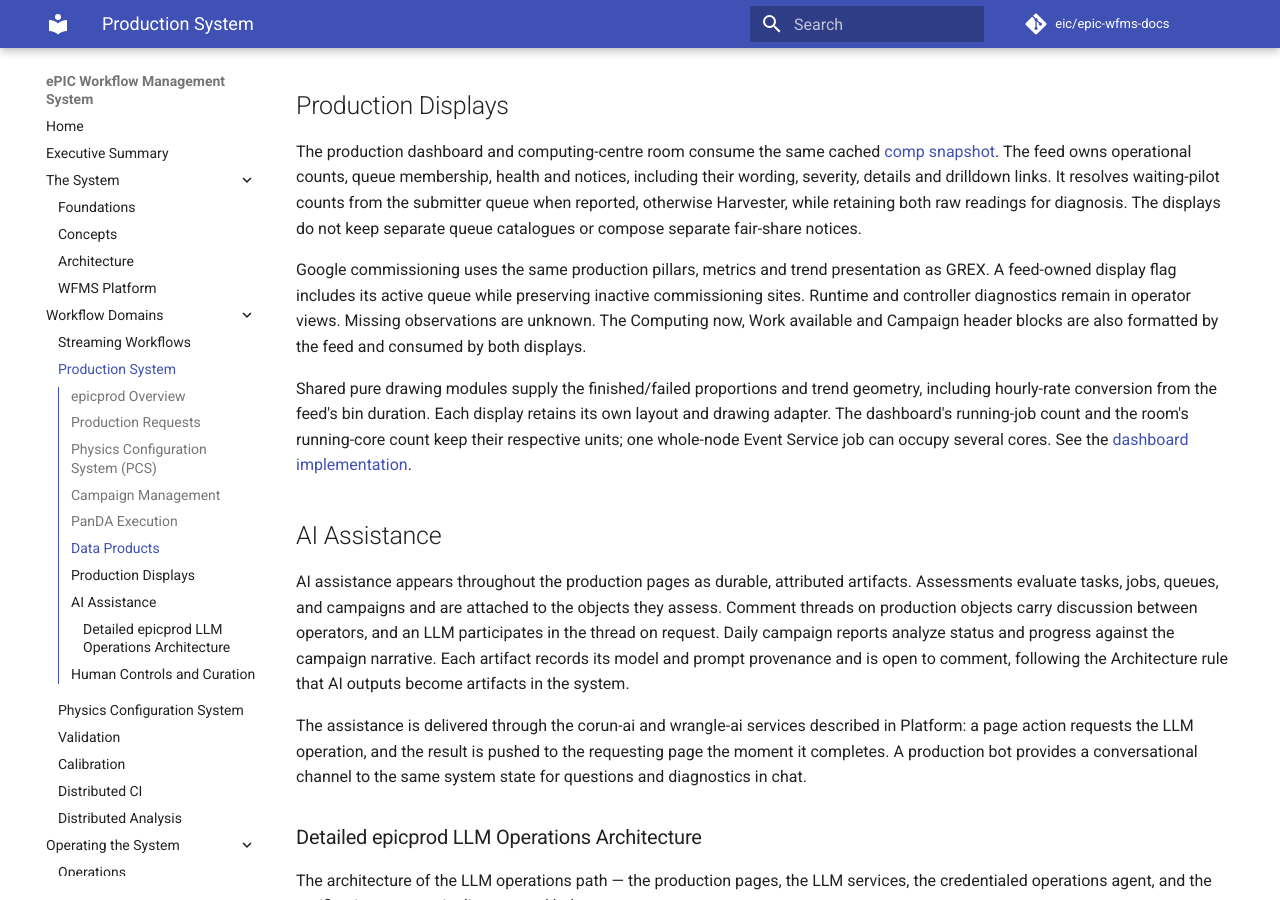
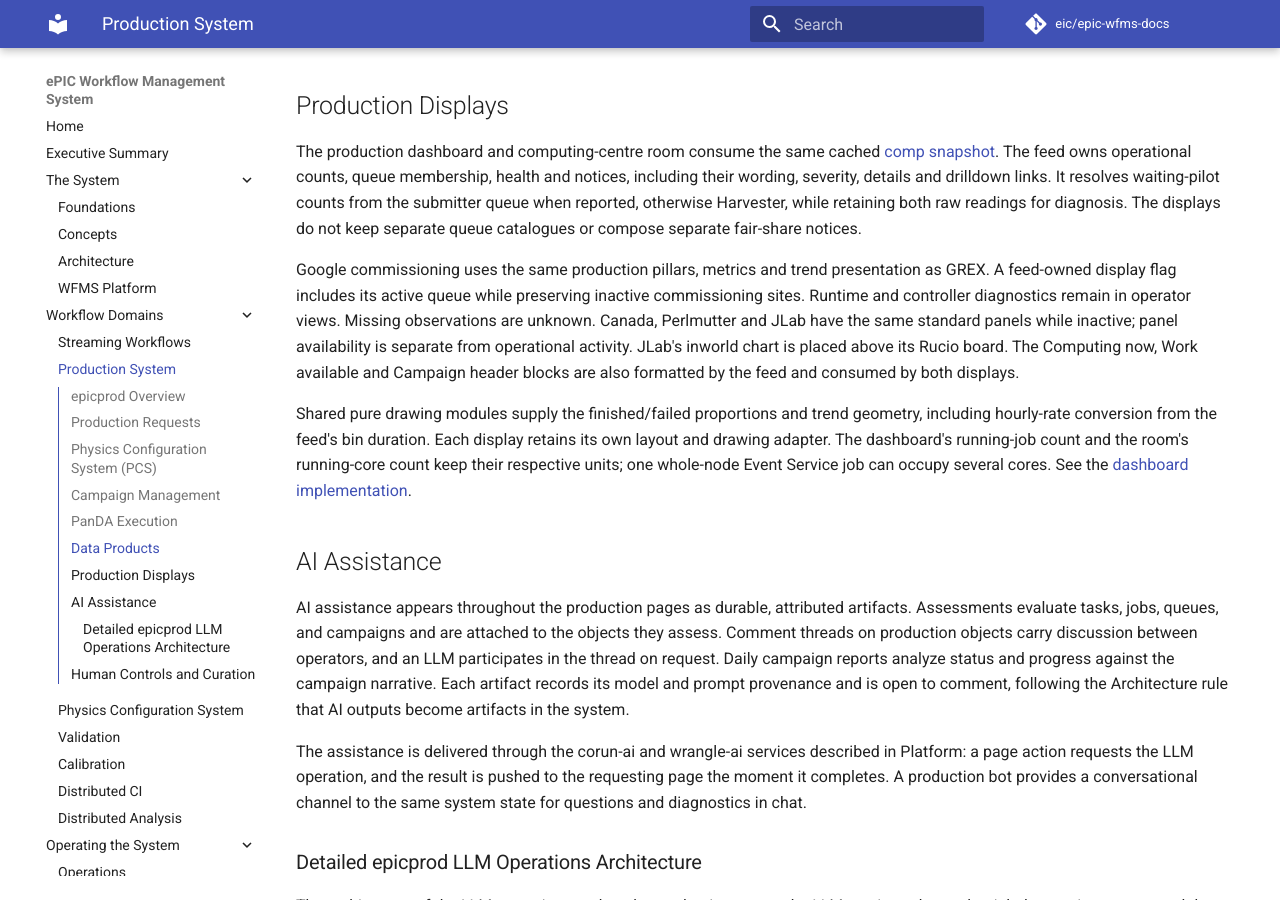
Before and after one commit to eic/epic-wfms-docs, an MkDocs documentation site: the page built from docs/production.md, in a window 1280 px wide and 900 px high, scrolled down 5440 px. Built offline with MkDocs 1.6.1 and Material for MkDocs 9.7.7, drawn with Linux system fonts in a browser that asks for light colours; comment, search, counter and statistics services are not loaded.

Commit message:
Document standard production panels for inactive sites
Co-authored-by: Codex <codex@openai.com>

```diff
--- a/docs/production.md
+++ b/docs/production.md
@@ -175,6 +175,9 @@ Google commissioning uses the same production pillars, metrics and trend
 presentation as GREX. A feed-owned display flag includes its active queue
 while preserving inactive commissioning sites. Runtime and controller
 diagnostics remain in operator views. Missing observations are unknown.
+Canada, Perlmutter and JLab have the same standard panels while inactive;
+panel availability is separate from operational activity. JLab's inworld
+chart is placed above its Rucio board.
 The Computing now, Work available and Campaign header blocks are also
 formatted by the feed and consumed by both displays.
 
```
